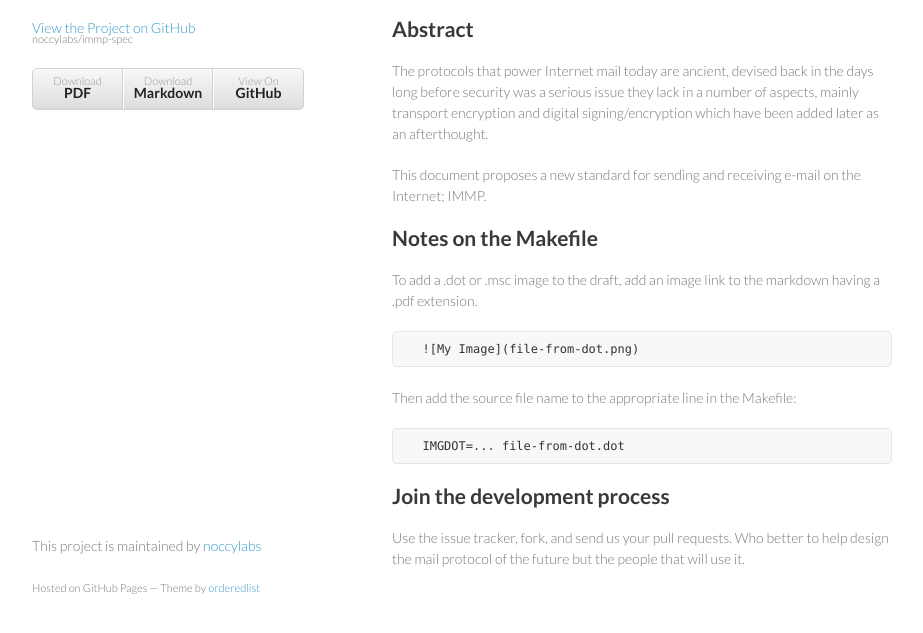
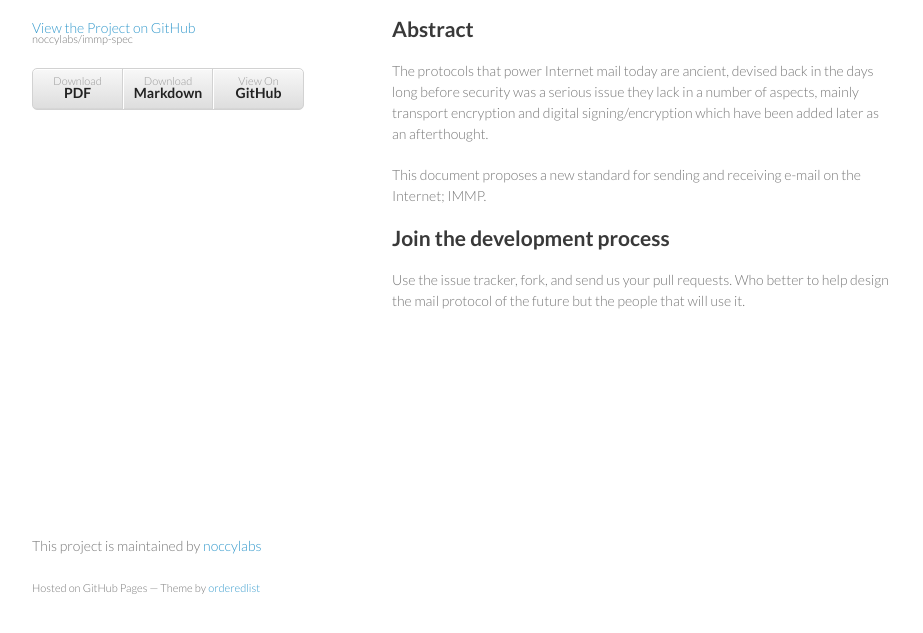
Before and after one commit to noccylabs/immp-spec, a plain HTML site: page index.html in a window 1280 px wide. Shown: the part 133-766 px from the top of the page, without its empty margins (178-1101 px from the left). Drawn offline with Linux system fonts and the light colour scheme.

Commit message:
Updated index and files

```diff
--- a/index.html
+++ b/index.html
@@ -45,20 +45,6 @@ later as an afterthought.</p>
 Internet; IMMP.</p>
 
 <h2>
-<a name="notes-on-the-makefile" class="anchor" href="#notes-on-the-makefile"><span class="octicon octicon-link"></span></a>Notes on the Makefile</h2>
-
-<p>To add a .dot or .msc image to the draft, add an image link to the markdown
-having a .pdf extension. </p>
-
-<pre><code>  ![My Image](file-from-dot.png)
-</code></pre>
-
-<p>Then add the source file name to the appropriate line in the Makefile:</p>
-
-<pre><code>  IMGDOT=... file-from-dot.dot
-</code></pre>
-
-<h2>
 <a name="join-the-development-process" class="anchor" href="#join-the-development-process"><span class="octicon octicon-link"></span></a>Join the development process</h2>
 
 <p>Use the issue tracker, fork, and send us your pull requests. Who better to help
```
Also changed, not shown: 2 other files.
